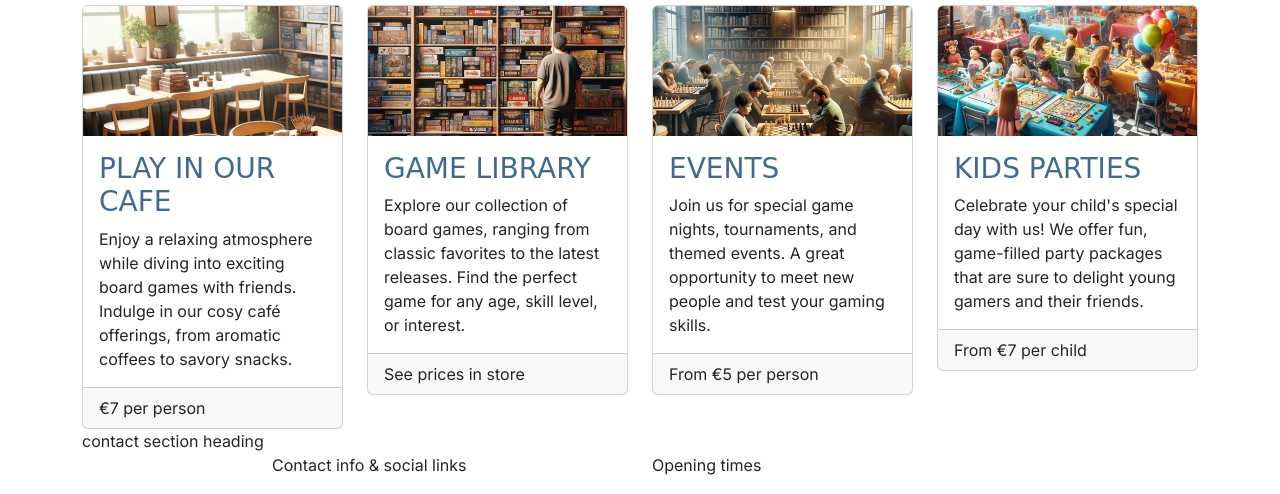
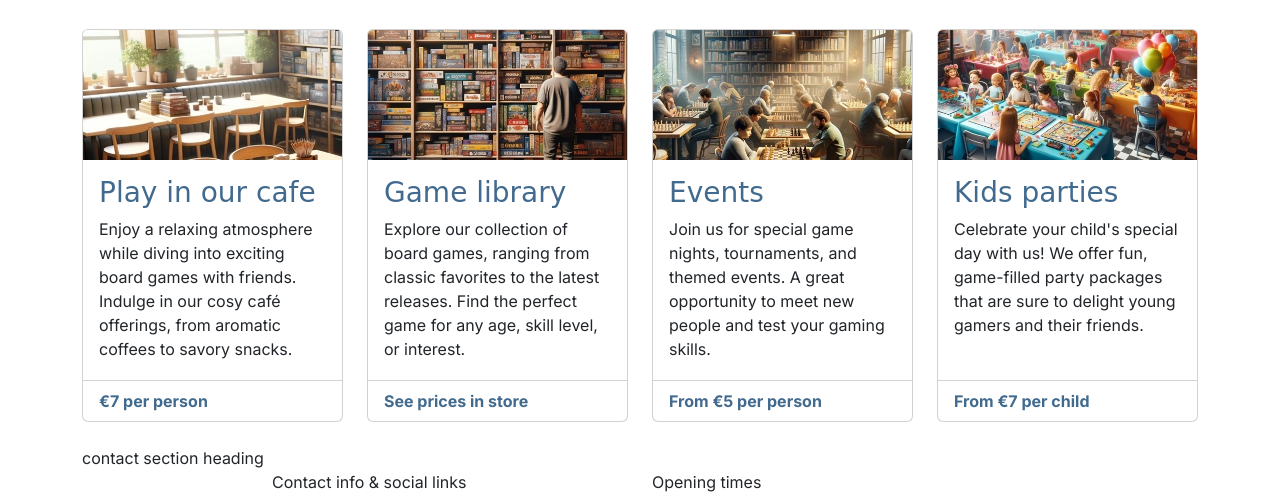
Before and after one commit to burkero2/boardwalk-games-2, a plain HTML site: page index.html in a window 1280 px wide. Shown: the part 598-1092 px from the top of the page. Drawn offline with nearby package versions, Linux system fonts and the light colour scheme; a web font is replaced by a local one.

Commit message:
Bootstrap M2 02.04.01b Adding the services section - Part 2 (video)

```diff
--- a/assets/css/styles.css
+++ b/assets/css/styles.css
@@ -21,7 +21,16 @@ h2,
 h3 {
     font-family: var(--secondary-font);
     color: var(--primary-color);
+}
+
+h1,
+h2 {
     text-transform: uppercase;
+}
+
+
+h2 {
+    margin-bottom: 2rem;
 }
 
 .sub-heading-color{
@@ -50,16 +59,50 @@ h3 {
     font-family: var(--secondary-font);
 }
 
+/* services */
+
+#services .card-footer {
+    font-weight: bold;
+    color: var(--highlight-color);
+    background-color: transparent;
+}
+
+#services .card {
+    margin-bottom: 1.5rem;
+}
 
 
-/* grid visualisation CSS for testing */
 
-/* .container,
-.row {
-    border: 2px solid black;
+/* media queries */
+
+/* medium devices (tablets, 768px and up) */
+@media screen and (min-width: 768px) {
+    /* make all service cards the same height for consistency */
+    #services .card-body {
+        min-height: 191px;
+    }
 }
 
-.col-12 {
-    border: 2px solid white;
-    background-color: lightgray;
-} */
+/* large devices (desktop, 992px and up) */
+@media screen and (min-width: 992px) {
+    /* make all service cards the same height for consistency */
+    #services .card-body {
+        min-height: auto;
+    }
+}
+
+/* xl devices (large desktops, 1200px and up) */
+@media screen and (min-width: 1200px) {
+    /* make all service cards the same height for consistency */
+    #services .card-body {
+        min-height: 220px;
+    }
+}
+
+/* xxl devices (larger desktops, 1400px and up) */
+@media screen and (min-width: 1400px) {
+    /* make all service cards the same height for consistency */
+    #services .card-body {
+        min-height: 195px;
+    }
+}
--- a/index.html
+++ b/index.html
@@ -114,7 +114,7 @@
   <!-- main element to hold all key sections of the home page,
   it is not part of the grid structure -->
   <main>
-    <section class="container">
+    <section id="services" class="container">
       <div class="row">
         <div class="col-12 text-center">
           <h2 class="display-6">Services</h2>
```
Also changed, not shown: game-library.html (+1 -1 lines).
